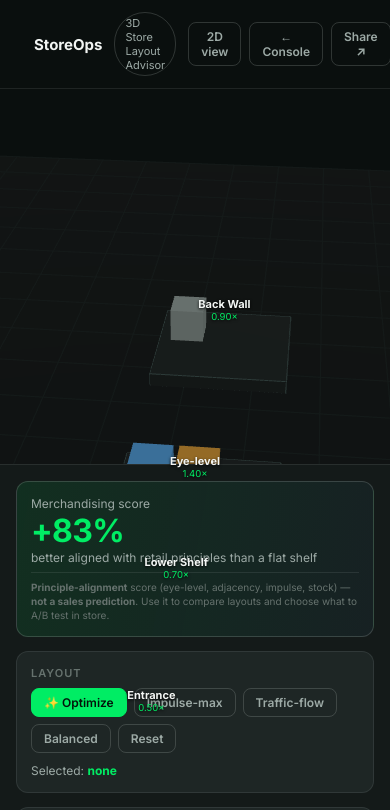
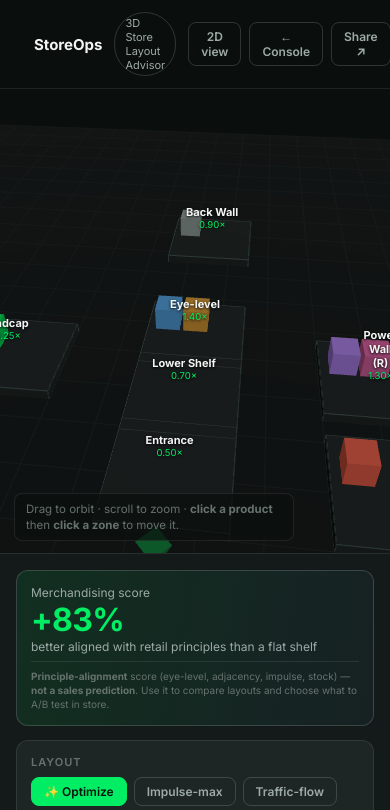
Before and after one commit to 1wos/storeops, a plain HTML site: page app/static/layout3d.html in a window 390 px wide. Shown: the top 810 px of the page. Drawn offline with nearby package versions, Linux system fonts and the light colour scheme; animation ran at ten frames a second.

Commit message:
fix(layout3d): stop the 3D scene and side panel overlapping on narrow screens
- narrow layout now stacks (3D in a fixed-height block, panel below) instead of
  absolutely overlaying the panel on top of the canvas
- clip zone labels to the stage viewport so projected labels never spill onto
  the side panel

```diff
--- a/app/static/layout3d.html
+++ b/app/static/layout3d.html
@@ -36,7 +36,13 @@
   .adv .at{font-size:12.5px;line-height:1.4} .adv .ap{font-size:10px;color:var(--read);margin-top:4px;text-transform:uppercase;letter-spacing:.04em;font-weight:600}
   .adv.warn{border-color:rgba(224,162,61,.35)} .adv.warn .ap{color:var(--amber)}
   .empty{color:var(--sub);font-size:12px}
-  @media(max-width:820px){.side{width:100%;position:absolute;height:45%;bottom:0;border-left:0;border-top:1px solid var(--line)}.wrap{flex-direction:column}}
+  /* narrow: stack (never overlay the 3D), and allow the page to scroll */
+  @media(max-width:820px){
+    body{overflow:auto}
+    .wrap{flex-direction:column;height:auto}
+    #stage{height:55vh;min-height:320px;flex:none}
+    .side{width:100%;height:auto;position:static;border-left:0;border-top:1px solid var(--line)}
+  }
 </style>
 <script type="importmap">
 {"imports":{"three":"/static/vendor/three.module.js","OrbitControls":"/static/vendor/OrbitControls.js"}}
@@ -253,9 +259,10 @@ function resize(){ const w=stage.clientWidth,h=stage.clientHeight; renderer.setS
 addEventListener('resize',resize); resize();
 const v=new THREE.Vector3();
 function updateLabels(){ for(const z of ZONES){ v.set(z.x,1.6,z.z).project(camera);
-  const el=labelEls[z.id]; const vis=v.z<1;
+  const el=labelEls[z.id]; const nx=v.x*0.5+0.5, ny=-v.y*0.5+0.5;
+  const vis = v.z<1 && nx>-0.02 && nx<1.02 && ny>-0.02 && ny<1.02;   // hide labels projected outside the stage
   el.style.display=vis?'block':'none';
-  el.style.left=((v.x*0.5+0.5)*stage.clientWidth)+'px'; el.style.top=((-v.y*0.5+0.5)*stage.clientHeight)+'px'; } }
+  el.style.left=(nx*stage.clientWidth)+'px'; el.style.top=(ny*stage.clientHeight)+'px'; } }
 function loop(){ requestAnimationFrame(loop); controls.update(); updateLabels(); renderer.render(scene,camera); }
 loop();
 
```
